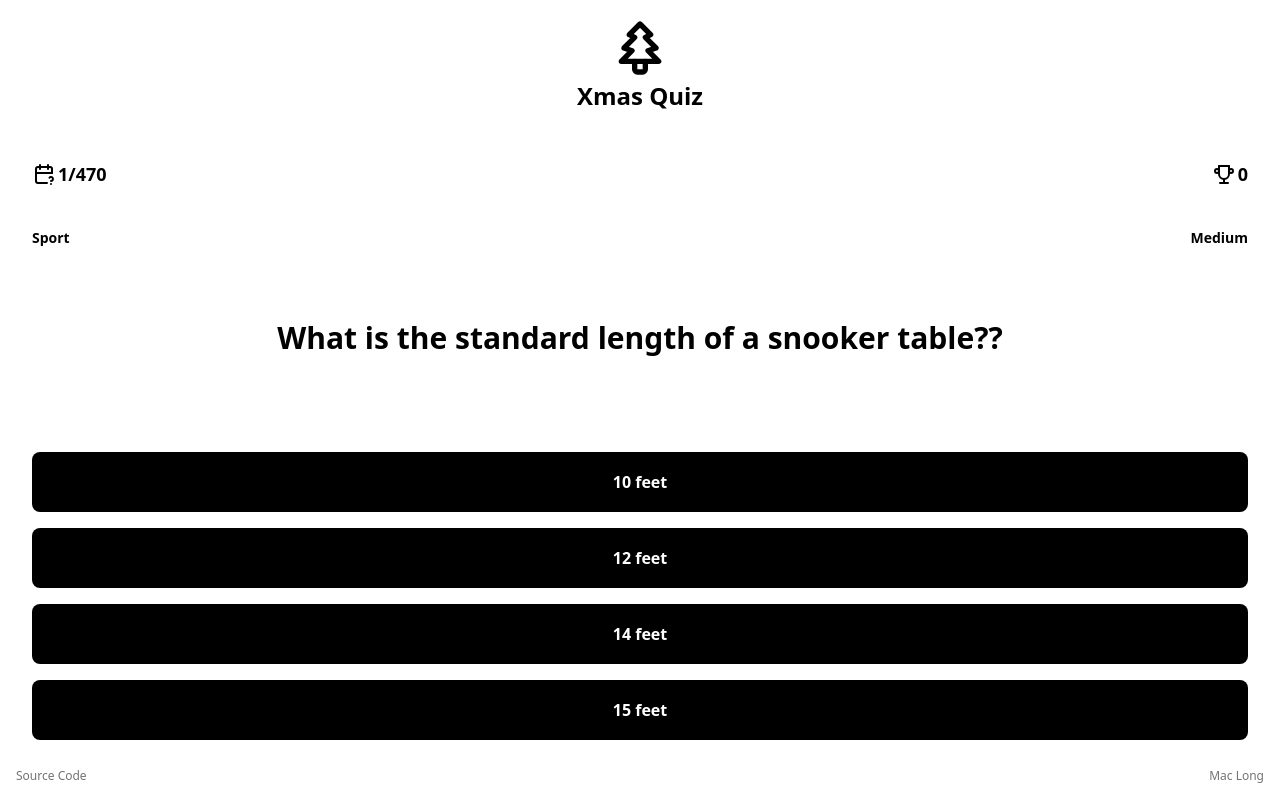
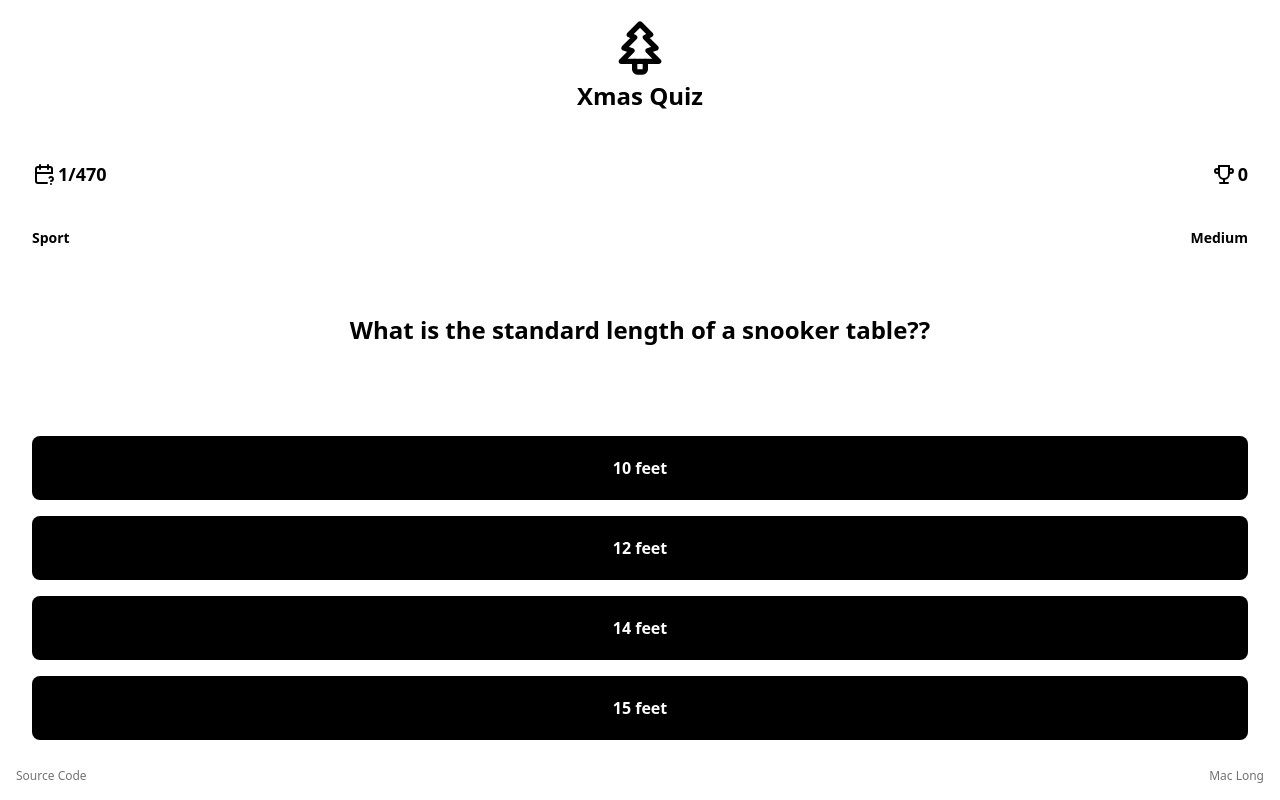
Before and after one commit to maclong9/xmas-quiz, a SvelteKit app: page /game in a window 1280 px wide. Built offline with nearby package versions, Linux system fonts and the light colour scheme.

Commit message:
fix: decrease font size of question

```diff
--- a/src/app.css
+++ b/src/app.css
@@ -3,6 +3,6 @@
 @import 'tailwindcss/utilities';
 
 button, .button {
-  @apply block w-full p-4 text-white my-2 text-center font-bold rounded-lg
+  @apply block w-full p-4 text-wrap text-white my-2 text-center font-bold rounded-lg
     bg-black transition-all duration-200 transform hover:scale-105 hover:shadow-lg;
 }
--- a/src/routes/game/+page.svelte
+++ b/src/routes/game/+page.svelte
@@ -103,7 +103,7 @@
 
       <div class="flex flex-col text-center">
         <h2
-          class="text-3xl font-bold"
+          class="text-2xl font-bold"
           in:fly={{ y: 20, duration: 500, delay: 200 }}
         >
           {currentQuestion.question}?
@@ -113,14 +113,14 @@
       <div class="mt-4 min-h-[272px] flex flex-col justify-end">
         {#each answers as answer, i (answer)}
           <button
-            class={`border-2 border-transparent ${
-              selectedAnswer === answer
+            class={`border-4 border-transparent
+            ${ selectedAnswer === answer
                 ? answer === currentQuestion.correctAnswer
                   ? "bg-green-500"
                   : "bg-red-500"
                 : ""
             }
-            ${questionAnswered && answer === currentQuestion.correctAnswer && "border-4 border-green-500"}`}
+            ${questionAnswered && answer === currentQuestion.correctAnswer.toString() && "border-green-500"}`}
             onclick={() => handleAnswer(answer)}
             disabled={selectedAnswer !== null}
             in:fly={{ y: 20, duration: 500, delay: 300 + i * 100 }}
```
